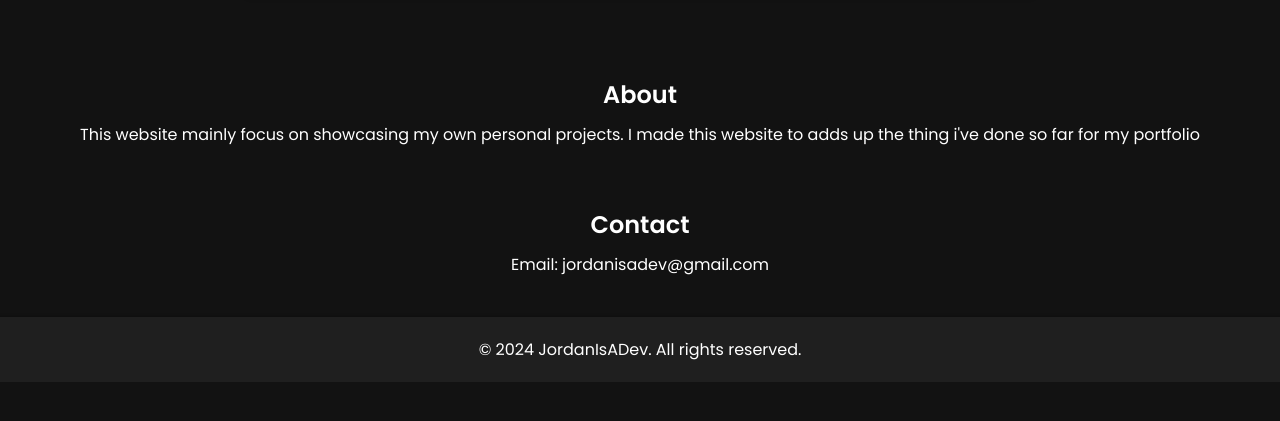
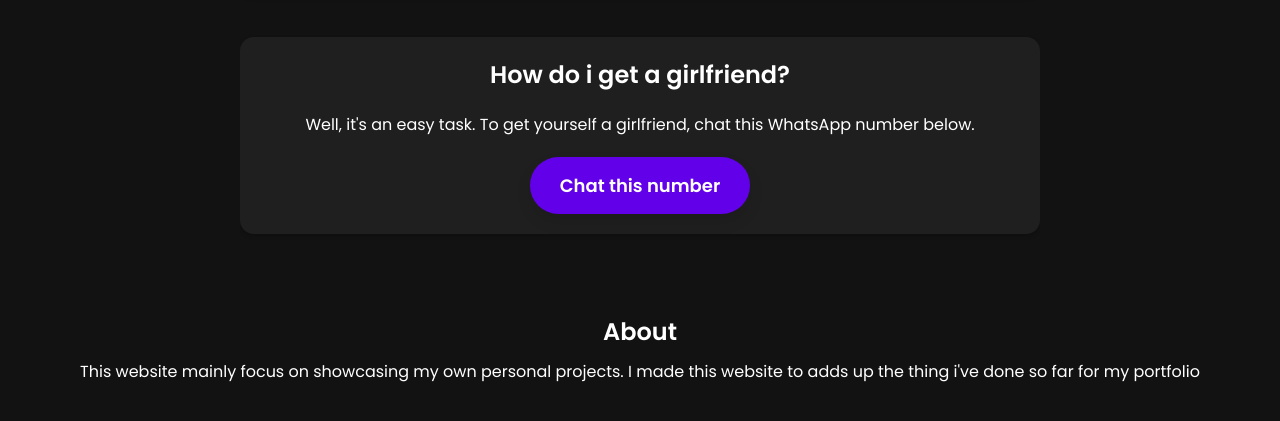
Before and after one commit to j0x64/j0x64.github.io, a plain HTML site: page index.html in a window 1280 px wide. Shown: the part 777-1198 px from the top of the page. Before the commit the page ends 1159 px from the top, so only its background shows below. Drawn offline with Linux system fonts and the light colour scheme.

Commit message:
Update index.html

```diff
--- a/index.html
+++ b/index.html
@@ -47,6 +47,15 @@
                     </a>
                 </div>
             </div>
+            <div class="project-item">
+                <div class="project-content">
+                    <h2>How do i get a girlfriend?</h2>
+                    <p>Well, it's an easy task. To get yourself a girlfriend, chat this WhatsApp number below.</p>
+                    <a href="https://wa.me/+62811186131">
+                        <button class="animated-button">Chat this number</button>
+                    </a>
+                </div>
+            </div>
         </div>
     </div>
 
```
